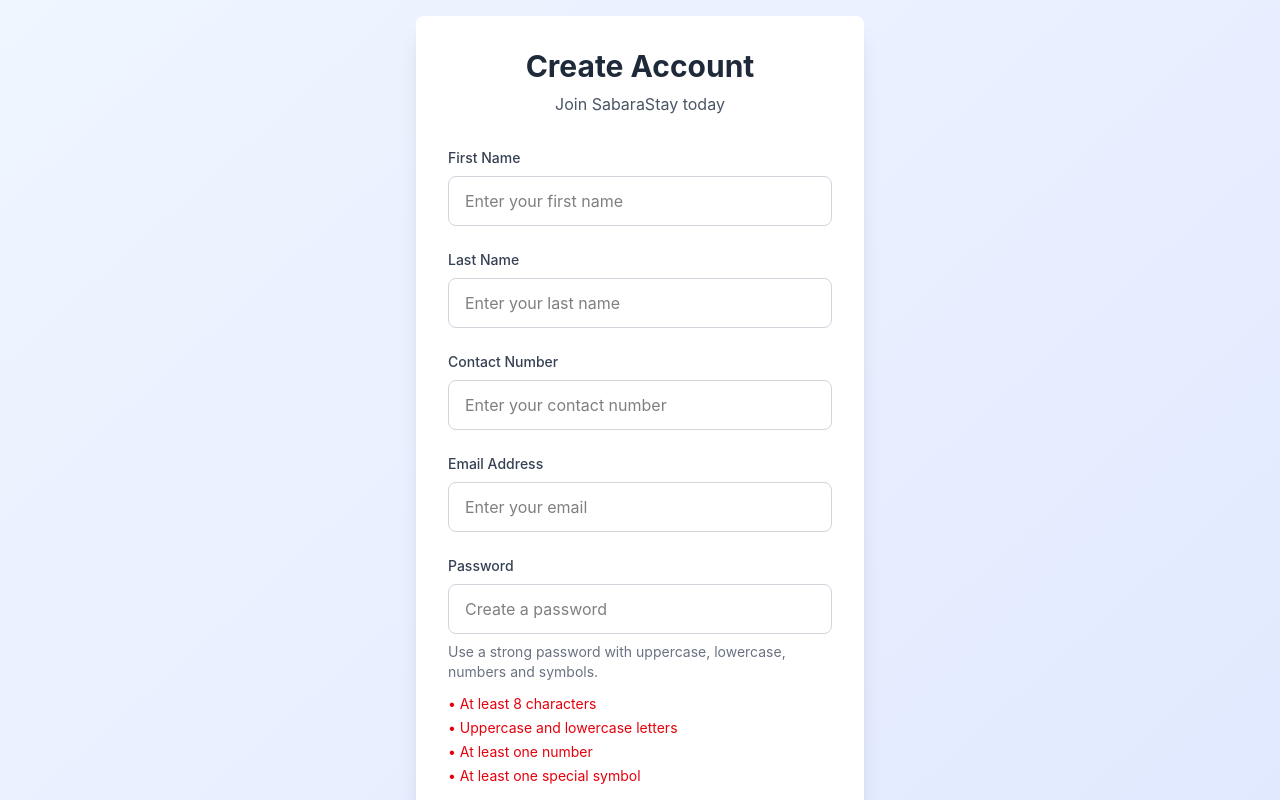
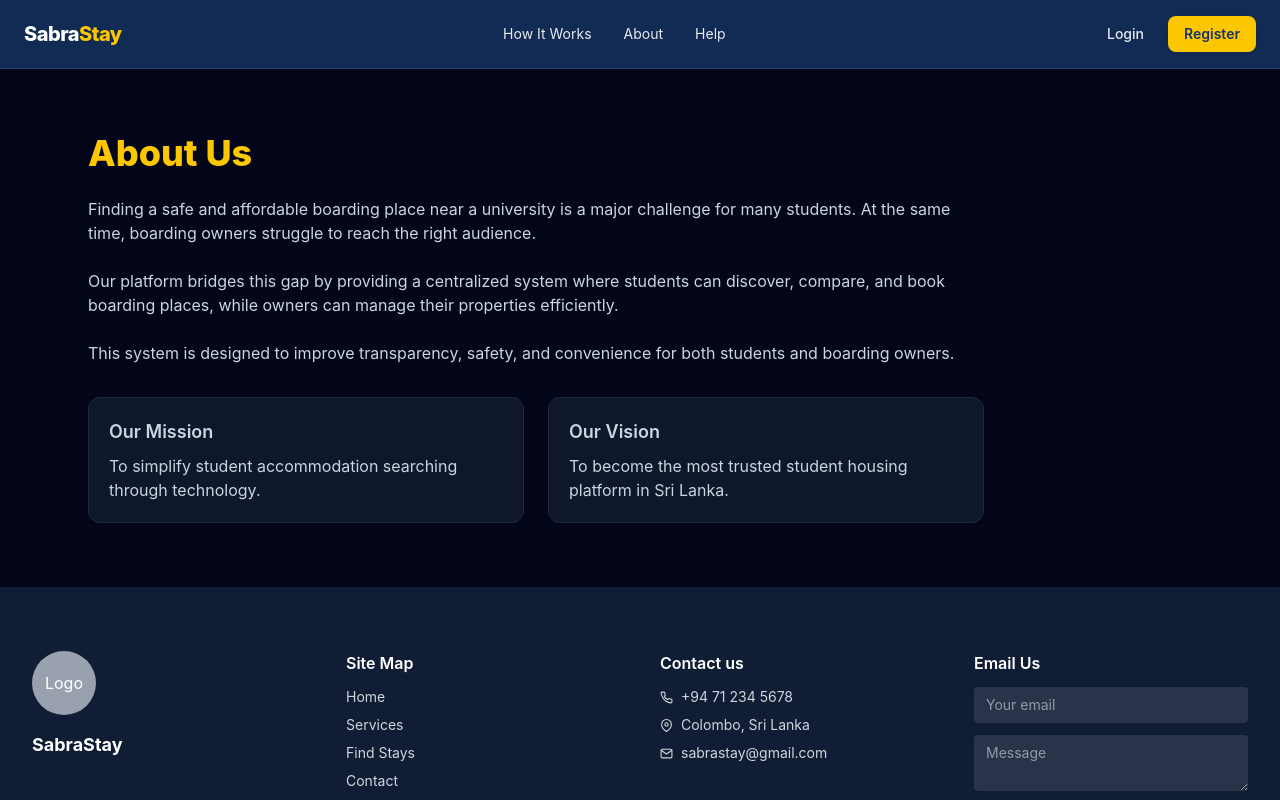
Before and after one commit to udithindrachapa26-u/SabaraStay_FrontEnd, a React (Vite) app: page /about in a window 1280 px wide. Before the commit this address led to /register. Shown: the top 800 px of the page. Built offline with nearby package versions, Linux system fonts and the light colour scheme.

Commit message:
Added About, How it works, help pages to navbar.

```diff
--- a/src/App.jsx
+++ b/src/App.jsx
@@ -10,6 +10,9 @@ import BookingSuccess from "./pages/BookingSuccess";
 import ListProperty from "./pages/ListProperty";
 import OwnerDashboard from "./pages/OwnerDashboard";
 import SearchResults from "./pages/SearchResults";
+import HowItWorks from "./pages/HowItWorks";
+import About from "./pages/About";
+import Help from "./pages/Help";
 
 function App() {
   return (
@@ -27,6 +30,9 @@ function App() {
         <Route path="/owner/dashboard" element={<OwnerDashboard />} />
         <Route path="/search" element={<SearchResults />} />
         <Route path="/list-property" element={<ListProperty />} />
+        <Route path="/how-it-works" element={<HowItWorks />} />
+        <Route path="/about" element={<About />} />
+        <Route path="/help" element={<Help />} />
         <Route path="*" element={<Navigate to="/register" replace />} />
       </Routes>
     </BrowserRouter>
--- a/src/components/common/Navbar.jsx
+++ b/src/components/common/Navbar.jsx
@@ -30,6 +30,30 @@ export default function Navbar() {
           <span className="text-white">Sabra</span>
           <span className="text-yellow-400">Stay</span>
         </Link>
+
+        {/* CENTER - Nav Links */}
+            <div className="flex-1 flex justify-center gap-8">
+              <Link
+                to="/how-it-works"
+                className="text-sm text-white/90 hover:text-yellow-400 transition"
+              >
+                How It Works
+              </Link>
+
+              <Link
+                to="/about"
+                className="text-sm text-white/90 hover:text-yellow-400 transition"
+              >
+                About
+              </Link>
+
+              <Link
+                to="/help"
+                className="text-sm text-white/90 hover:text-yellow-400 transition"
+              >
+                Help
+              </Link>
+            </div>
 
         {/* NAV LINKS */}
         <div className="flex items-center gap-6 text-sm font-medium">
--- /dev/null
+++ b/src/pages/About.jsx
@@ -0,0 +1,53 @@
+import Navbar from "../components/common/Navbar";
+import Footer from "../components/common/Footer";
+
+export default function About() {
+  return (
+    <div className="min-h-screen bg-slate-950 text-slate-100">
+      <Navbar />
+
+      <main className="max-w-6xl mx-auto px-6 py-16">
+        <h1 className="text-4xl font-extrabold mb-6 text-yellow-400">
+          About Us
+        </h1>
+
+        <div className="space-y-6 max-w-4xl text-slate-300">
+          <p>
+            Finding a safe and affordable boarding place near a university is a
+            major challenge for many students. At the same time, boarding
+            owners struggle to reach the right audience.
+          </p>
+
+          <p>
+            Our platform bridges this gap by providing a centralized system
+            where students can discover, compare, and book boarding places,
+            while owners can manage their properties efficiently.
+          </p>
+
+          <p>
+            This system is designed to improve transparency, safety, and
+            convenience for both students and boarding owners.
+          </p>
+
+          <div className="grid sm:grid-cols-2 gap-6 mt-8">
+            <div className="bg-slate-900 border border-slate-800 rounded-xl p-5">
+              <h3 className="font-semibold text-lg mb-2">Our Mission</h3>
+              <p>
+                To simplify student accommodation searching through technology.
+              </p>
+            </div>
+
+            <div className="bg-slate-900 border border-slate-800 rounded-xl p-5">
+              <h3 className="font-semibold text-lg mb-2">Our Vision</h3>
+              <p>
+                To become the most trusted student housing platform in Sri Lanka.
+              </p>
+            </div>
+          </div>
+        </div>
+      </main>
+
+      <Footer />
+    </div>
+  );
+}
--- /dev/null
+++ b/src/pages/Help.jsx
@@ -0,0 +1,54 @@
+import Navbar from "../components/common/Navbar";
+import Footer from "../components/common/Footer";
+
+export default function Help() {
+  return (
+    <div className="min-h-screen bg-slate-950 text-slate-100">
+      <Navbar />
+
+      <main className="max-w-6xl mx-auto px-6 py-16">
+        <h1 className="text-4xl font-extrabold mb-6 text-yellow-400">
+          Help & Support
+        </h1>
+
+        <p className="text-slate-300 mb-10 max-w-3xl">
+          Need help using the platform? Find answers to common questions below.
+        </p>
+
+        <div className="space-y-6 max-w-4xl">
+          <div className="bg-slate-900 border border-slate-800 rounded-xl p-5">
+            <h3 className="font-semibold mb-2">
+              How do I book a boarding place?
+            </h3>
+            <p className="text-slate-400">
+              Login as a student, search for a boarding, and use the booking or
+              appointment option on the boarding page.
+            </p>
+          </div>
+
+          <div className="bg-slate-900 border border-slate-800 rounded-xl p-5">
+            <h3 className="font-semibold mb-2">
+              How do I list my property?
+            </h3>
+            <p className="text-slate-400">
+              Login as a boarding owner and click the “List Property” option to
+              add your boarding details and photos.
+            </p>
+          </div>
+
+          <div className="bg-slate-900 border border-slate-800 rounded-xl p-5">
+            <h3 className="font-semibold mb-2">
+              Who can I contact for support?
+            </h3>
+            <p className="text-slate-400">
+              Please contact our support team via email or phone during working
+              hours.
+            </p>
+          </div>
+        </div>
+      </main>
+
+      <Footer />
+    </div>
+  );
+}
--- /dev/null
+++ b/src/pages/HowItWorks.jsx
@@ -0,0 +1,50 @@
+import Navbar from "../components/common/Navbar";
+import Footer from "../components/common/Footer";
+
+export default function HowItWorks() {
+  return (
+    <div className="min-h-screen bg-slate-950 text-slate-100">
+      <Navbar />
+
+      <main className="max-w-6xl mx-auto px-6 py-16">
+        <h1 className="text-4xl font-extrabold mb-6 text-yellow-400">
+          How It Works
+        </h1>
+
+        <p className="text-slate-300 max-w-3xl mb-12">
+          Our platform connects students with safe and affordable boarding
+          places near universities, while allowing boarding owners to manage
+          their properties easily.
+        </p>
+
+        <div className="grid md:grid-cols-2 gap-10">
+          {/* Students */}
+          <div className="bg-slate-900 border border-slate-800 rounded-2xl p-6">
+            <h2 className="text-2xl font-bold mb-4">For Students</h2>
+            <ol className="space-y-3 text-slate-300 list-decimal list-inside">
+              <li>Create a student account or login</li>
+              <li>Search boarding places near your university</li>
+              <li>View details, prices, and facilities</li>
+              <li>Book or schedule an appointment</li>
+              <li>Add reviews after your stay</li>
+            </ol>
+          </div>
+
+          {/* Owners */}
+          <div className="bg-slate-900 border border-slate-800 rounded-2xl p-6">
+            <h2 className="text-2xl font-bold mb-4">For Boarding Owners</h2>
+            <ol className="space-y-3 text-slate-300 list-decimal list-inside">
+              <li>Register as a boarding owner</li>
+              <li>List your boarding property</li>
+              <li>Upload photos and facilities</li>
+              <li>Manage bookings and appointments</li>
+              <li>Respond to student reviews</li>
+            </ol>
+          </div>
+        </div>
+      </main>
+
+      <Footer />
+    </div>
+  );
+}
```
